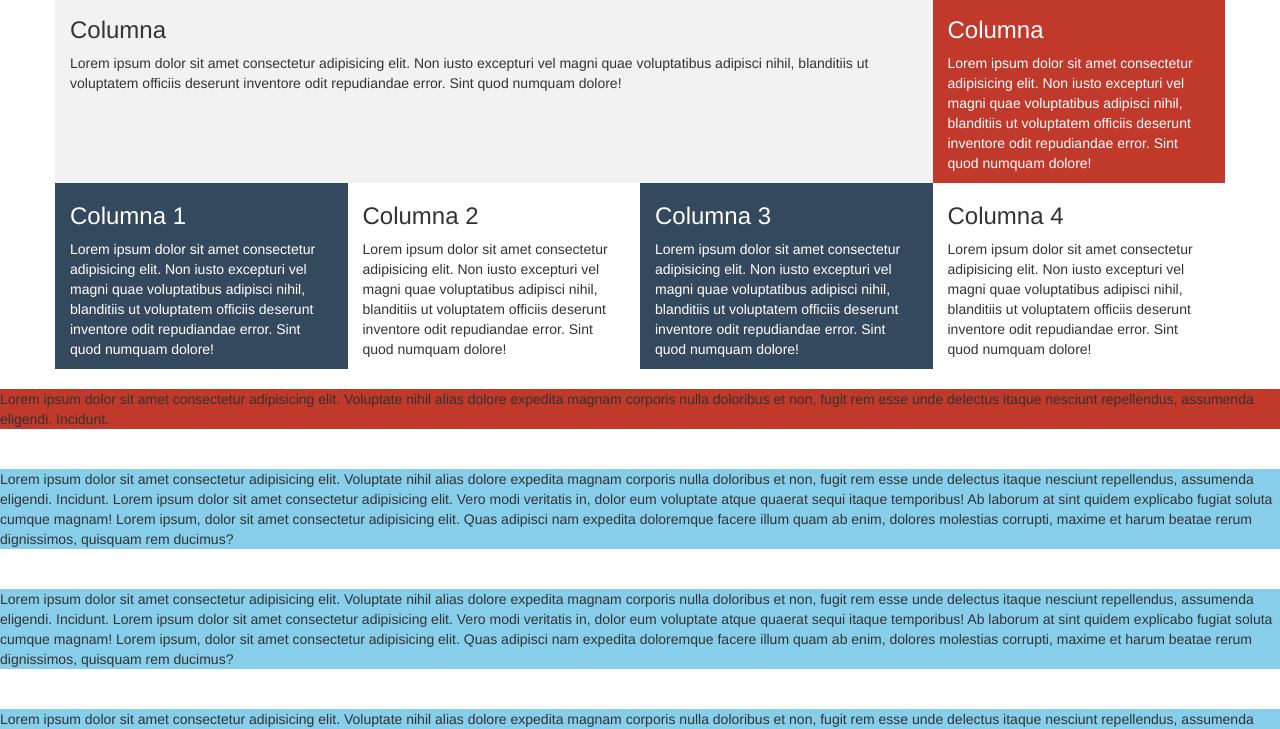
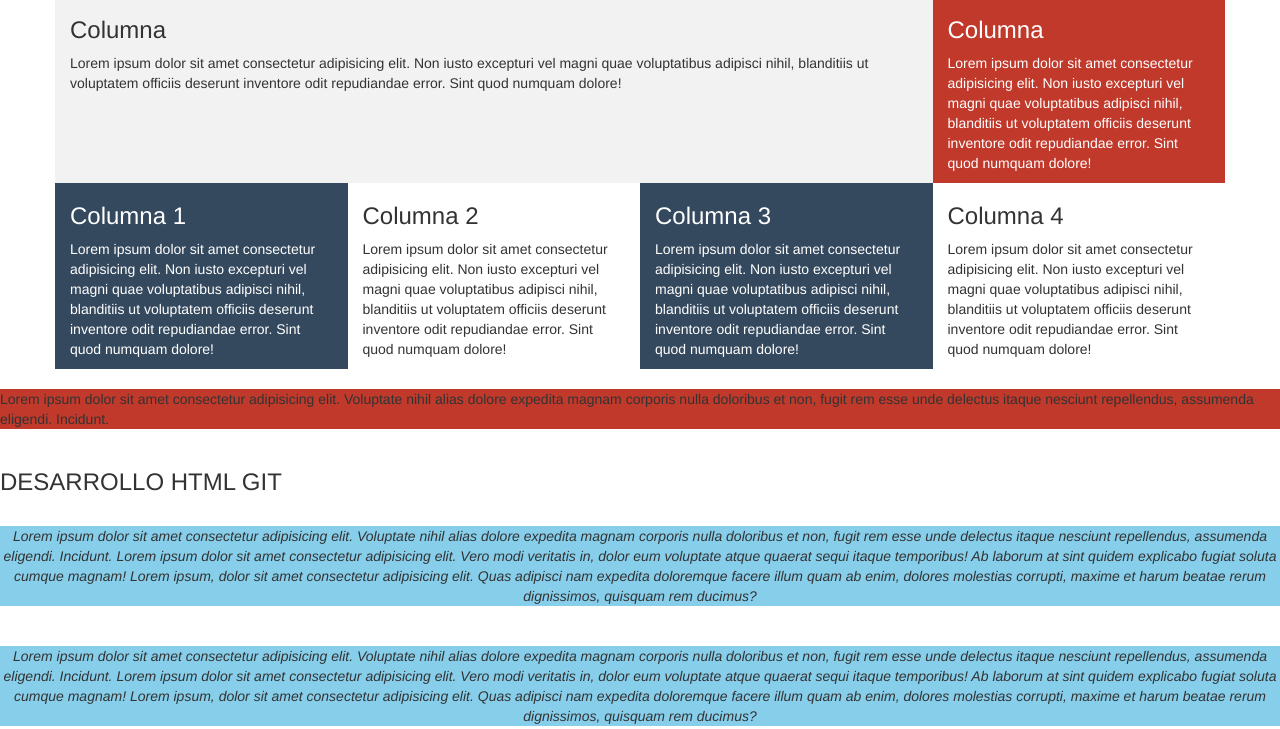
Before and after one commit to ingpcerna/GitTryCode, a plain HTML site: page index.html in a window 1280 px wide. Shown: the part 73-802 px from the top of the page. Drawn offline with Linux system fonts and the light colour scheme.

Commit message:
update text and style

```diff
--- a/css/estilos.css
+++ b/css/estilos.css
@@ -22,6 +22,9 @@ header
 
 .parrafo
 {
+    text-align: center;
+    font-size: 14px;
+    font-style: italic;
     background: skyblue;
 
 }
--- a/index.html
+++ b/index.html
@@ -87,7 +87,7 @@
         Lorem ipsum dolor sit amet consectetur adipisicing elit. Voluptate nihil alias dolore expedita magnam corporis nulla doloribus et non, fugit rem esse unde delectus itaque nesciunt repellendus, assumenda eligendi. Incidunt.
     </div>
 <br>
-
+<h3>DESARROLLO HTML GIT</h3>
 <br>
     <div class="parrafo">
         Lorem ipsum dolor sit amet consectetur adipisicing elit. Voluptate nihil alias dolore expedita magnam corporis nulla doloribus et non, fugit rem esse unde delectus itaque nesciunt repellendus, assumenda eligendi. Incidunt.
@@ -111,7 +111,7 @@
     </div>
 <br>
 
-    <footer>
+        <footer>
         <div class="container">
                 <h3>Hola Footer</h3>
         </div>
```
